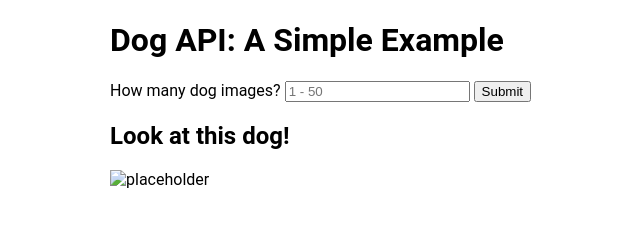
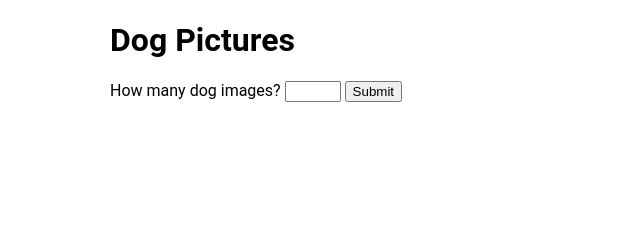
Before and after one commit to thinkful-ei-emu/Mohommad-Jordon-June11, a plain HTML site: page Multiple Dogs/index.html in a window 1280 px wide. Shown: the whole page, without its empty margins (230-870 px from the left). Drawn offline with nearby package versions, Linux system fonts and the light colour scheme.

Commit message:
Updated Multiple Dog App, min & max added.

```diff
--- a/Multiple Dogs/index.html
+++ b/Multiple Dogs/index.html
@@ -10,16 +10,15 @@
 </head>
 <body>
     <div class="container">
-        <h1>Dog API: A Simple Example</h1>
+        <h1>Dog Pictures</h1>
 
         <form id="dog-search-form">
-            <label for="number-of-dogs">How many dog images?</label>
-          <input type="text" name="number-of-dogs" class="js-dog-search-entry" placeholder="1 - 50">
+            <label for="number-of-dogs">How many dog images? </label>
+          <input type="number" name="number-of-dogs" class="js-dog-search-entry" min="1" max="50">
           <button type="submit">Submit</button>
         </form>
         <section class="results">
-          <h2>Look at this dog!</h2>
-          <img class="results-img" alt="placeholder">
+          <img class="results-img">
         </section>
     </div>
     <script src="index.js"></script>
--- a/Multiple Dogs/index.js
+++ b/Multiple Dogs/index.js
@@ -10,23 +10,13 @@ function handleNewSubmit(){
   });
 }
 
-// function displayResults(responseJson) {
-//   console.log(responseJson);
-//   //replace the existing image with the new one
-//   $('.results-img').replaceWith(
-//     `<img src="${responseJson.message}" class="results-img">`
-//   )
-//   //display the results section
-//   $('.results').removeClass('hidden');
-// }
-
 function displayImages(responseJson, num){
-  $('.results').html(''); //
+  $('.results').html('');
   console.log(responseJson);
   console.log(`user wants us to display ${num} images`);
   for(let i = 0; i < num; i++){
     console.log(`${responseJson.message[i]}`);
-    $('.results').append(`<img src = "${responseJson.message[i]}">`);
+    $('.results').append(`<img src ="${responseJson.message[i]}">`);
   }
 
 
@@ -46,12 +36,3 @@ $(function() {
   console.log('App loaded! Waiting for submit!');
   handleNewSubmit();
 });
-
-
-
-//display 3 random dog images
-//https://dog.ceo/api/breeds/image/random/3 Fetch!
-
-
-//form for input # of dog images
-//store input as variable
--- a/Parks app/index.js
+++ b/Parks app/index.js
@@ -41,7 +41,7 @@ function getParks(query, maxResults=10) {
     api_key: apiKey,
     maxResults,
   };
-  const queryString = formatQueryParams(params)
+  const queryString = formatQueryParams(params);
   const url = searchURL + '?' + queryString;
   console.log(url);
 
```
